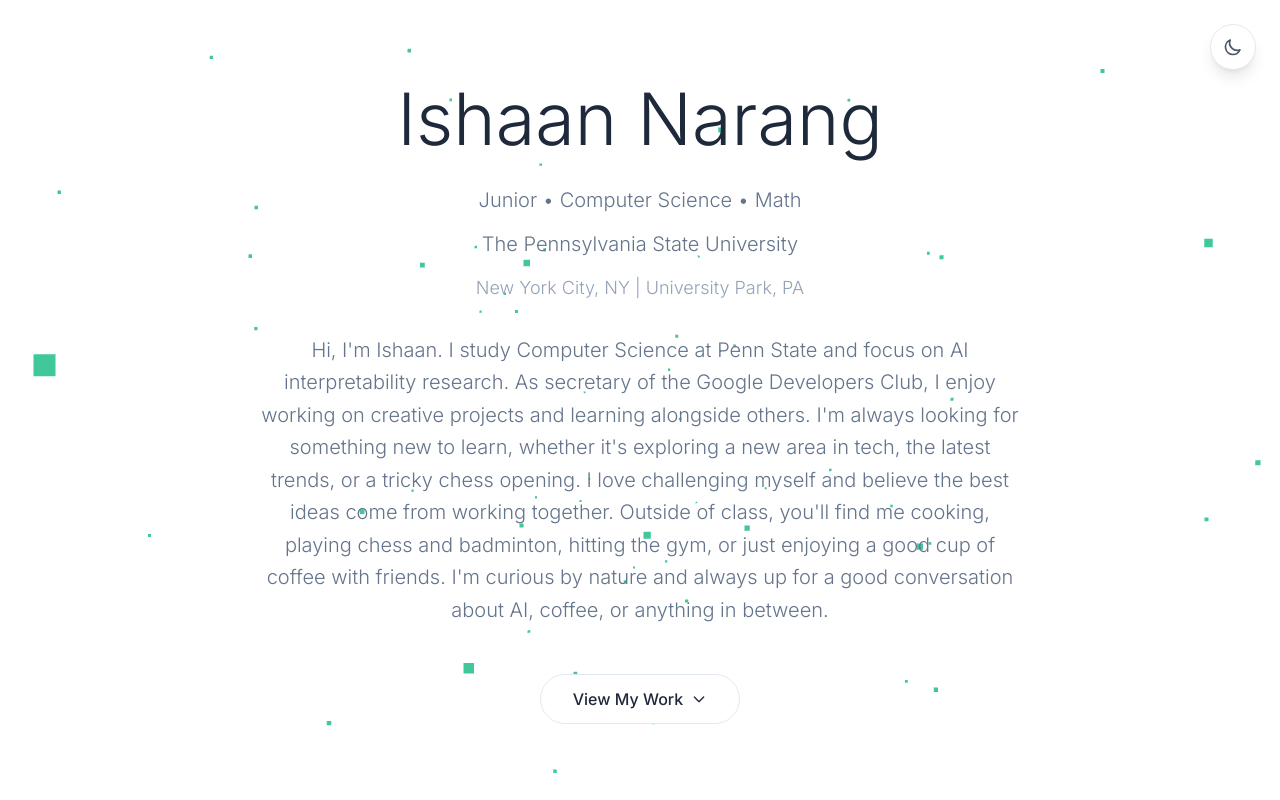
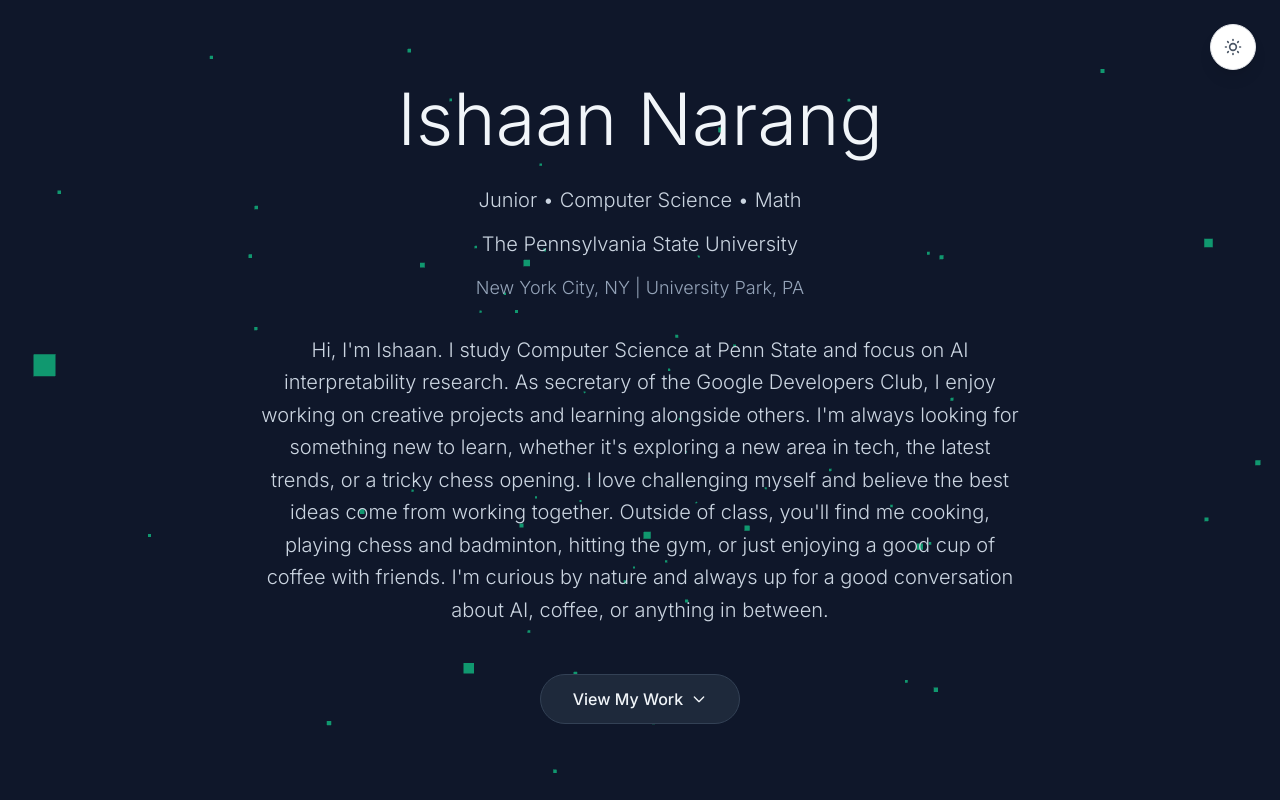
Before and after one commit to Ishaannarang22/portfolio-site, a Next.js app: page / in a window 1280 px wide. Both pictures are taken after a click on the button "Toggle theme". Shown: the top 800 px of the page. Built offline with nearby package versions, Linux system fonts and the light colour scheme.

Commit message:
fixed hydration errors

```diff
--- a/components/ThemeProvider.tsx
+++ b/components/ThemeProvider.tsx
@@ -26,7 +26,14 @@ export function ThemeProvider({ children }: { children: React.ReactNode }) {
     localStorage.setItem('theme', theme);
   }, [theme]);
 
-  const toggleTheme = () => setTheme(prev => prev === 'light' ? 'dark' : prev === 'dark' ? 'system' : 'light');
+  const toggleTheme = () => {
+    if (theme === 'system') {
+      const systemPrefersDark = typeof window !== 'undefined' && window.matchMedia('(prefers-color-scheme: dark)').matches;
+      setTheme(systemPrefersDark ? 'light' : 'dark');
+    } else {
+      setTheme(prev => prev === 'light' ? 'dark' : 'light');
+    }
+  };
 
   return (
     <ThemeContext.Provider value={{ theme, toggleTheme }}>
--- a/components/ThemeToggle.tsx
+++ b/components/ThemeToggle.tsx
@@ -1,9 +1,15 @@
 'use client';
 
 import { useTheme } from './ThemeProvider';
+import { useEffect, useState } from 'react';
 
 export default function ThemeToggle() {
   const { theme, toggleTheme } = useTheme();
+  const [mounted, setMounted] = useState(false);
+
+  useEffect(() => {
+    setMounted(true);
+  }, []);
 
   return (
     <button
@@ -11,15 +17,22 @@ export default function ThemeToggle() {
       className="fixed top-6 right-6 z-50 p-3 rounded-full bg-white dark:bg-slate-800 shadow-lg border border-gray-200 dark:border-slate-700 text-gray-600 dark:text-slate-300 hover:bg-gray-50 dark:hover:bg-slate-700 transition-all duration-200"
       aria-label="Toggle theme"
     >
-      {theme === 'light' ? (
+{!mounted ? (
         <svg className="w-5 h-5" fill="none" stroke="currentColor" viewBox="0 0 24 24">
           <path strokeLinecap="round" strokeLinejoin="round" strokeWidth={2} d="M20.354 15.354A9 9 0 018.646 3.646 9.003 9.003 0 0012 21a9.003 9.003 0 008.354-5.646z" />
         </svg>
-      ) : (
-        <svg className="w-5 h-5" fill="none" stroke="currentColor" viewBox="0 0 24 24">
-          <path strokeLinecap="round" strokeLinejoin="round" strokeWidth={2} d="M12 3v1m0 16v1m9-9h-1M4 12H3m15.364 6.364l-.707-.707M6.343 6.343l-.707-.707m12.728 0l-.707.707M6.343 17.657l-.707.707M16 12a4 4 0 11-8 0 4 4 0 018 0z" />
-        </svg>
-      )}
+      ) : (() => {
+        const isDark = theme === 'dark' || (theme === 'system' && window.matchMedia('(prefers-color-scheme: dark)').matches);
+        return isDark ? (
+          <svg className="w-5 h-5" fill="none" stroke="currentColor" viewBox="0 0 24 24">
+            <path strokeLinecap="round" strokeLinejoin="round" strokeWidth={2} d="M12 3v1m0 16v1m9-9h-1M4 12H3m15.364 6.364l-.707-.707M6.343 6.343l-.707-.707m12.728 0l-.707.707M6.343 17.657l-.707.707M16 12a4 4 0 11-8 0 4 4 0 018 0z" />
+          </svg>
+        ) : (
+          <svg className="w-5 h-5" fill="none" stroke="currentColor" viewBox="0 0 24 24">
+            <path strokeLinecap="round" strokeLinejoin="round" strokeWidth={2} d="M20.354 15.354A9 9 0 018.646 3.646 9.003 9.003 0 0012 21a9.003 9.003 0 008.354-5.646z" />
+          </svg>
+        );
+      })()}
     </button>
   );
 }
--- a/hooks/useColors.ts
+++ b/hooks/useColors.ts
@@ -1,15 +1,22 @@
 import { useTheme } from '@/components/ThemeProvider';
 import { colors } from '@/lib/colors';
+import { useEffect, useState } from 'react';
 
 export function useColors() {
   const { theme } = useTheme();
+  const [resolvedTheme, setResolvedTheme] = useState<'light' | 'dark'>('dark');
+
+  useEffect(() => {
+    if (theme === 'system') {
+      const isDark = window.matchMedia('(prefers-color-scheme: dark)').matches;
+      setResolvedTheme(isDark ? 'dark' : 'light');
+    } else {
+      setResolvedTheme(theme);
+    }
+  }, [theme]);
 
   if (theme === 'system') {
-    if (typeof window === 'undefined') {
-      return colors.dark;
-    }
-    const isDark = window.matchMedia('(prefers-color-scheme: dark)').matches;
-    return colors[isDark ? 'dark' : 'light'];
+    return colors[resolvedTheme];
   }
 
   return colors[theme];
```
